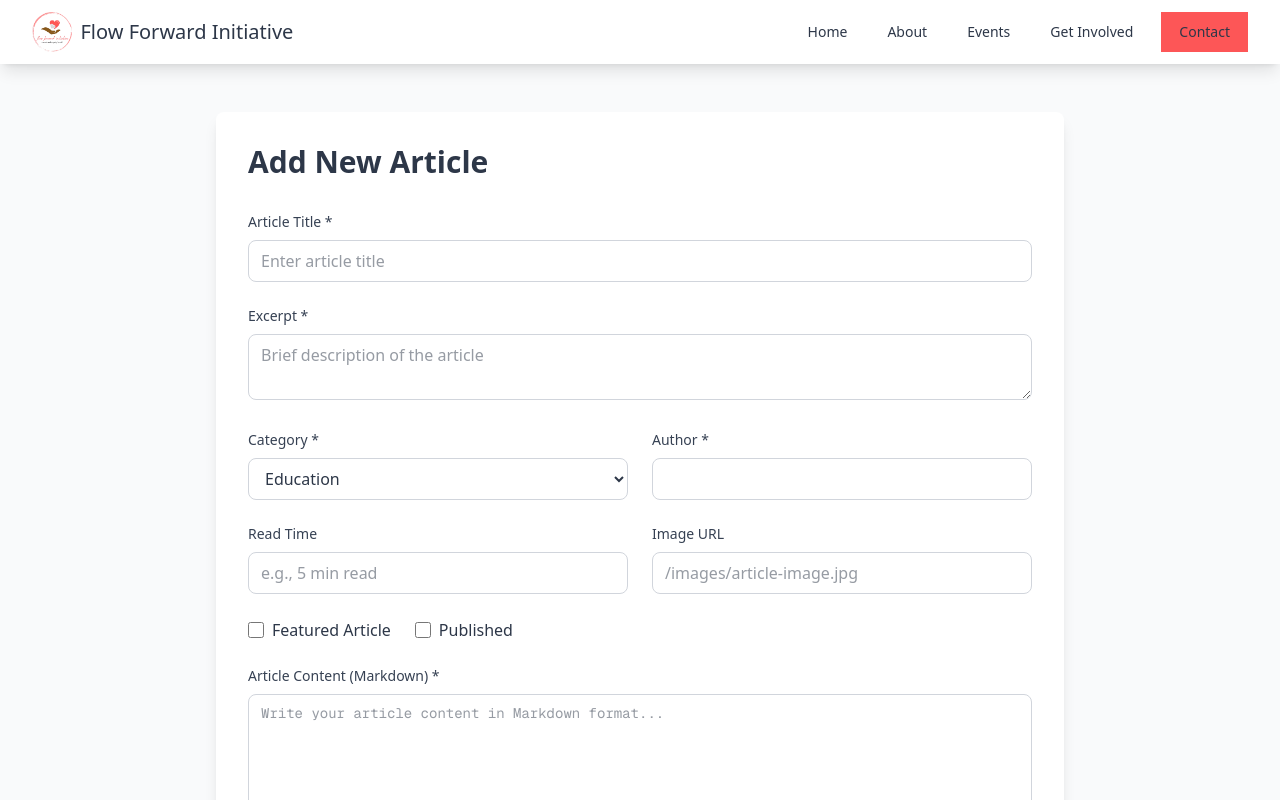
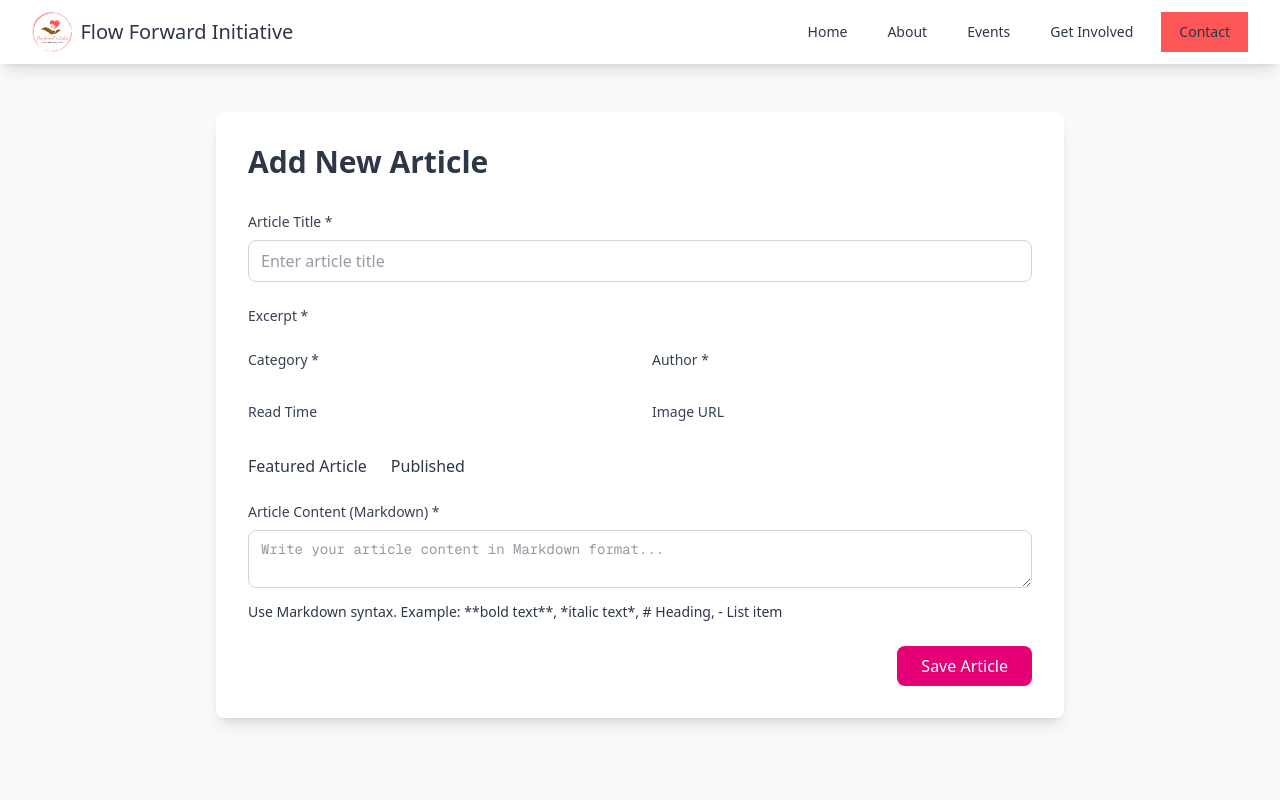
Before and after one commit to tanushri-ciganehalli/flowforwardinit, a Next.js app: page /admin/updates in a window 1280 px wide. Shown: the top 800 px of the page. Built offline with nearby package versions, Linux system fonts and the light colour scheme.

Commit message:
Fixed Version 6

```diff
--- a/app/admin/updates/page.tsx
+++ b/app/admin/updates/page.tsx
@@ -11,22 +11,22 @@ export default function AdminUpdatePage() {
   const [isSubmitting, setIsSubmitting] = useState(false)
   const [message, setMessage] = useState('')
 
-  const handleInputChange = (e) => {
-    const { name, value, type, checked } = e.target
+  const handleInputChange = (e: React.ChangeEvent<HTMLInputElement | HTMLTextAreaElement>) => {
+    const { name, value, type} = e.target
     setFormData(prev => ({
       ...prev,
-      [name]: type === 'checkbox' ? checked : value
+      [name]: value,
     }))
   }
 
-  const generateSlug = (title) => {
+  const generateSlug = (title: String) => {
     return title
       .toLowerCase()
       .replace(/[^a-z0-9]+/g, '-')
       .replace(/(^-|-$)/g, '')
   }
 
-  const handleSubmit = async (e) => {
+  const handleSubmit = async (e: React.FormEvent<HTMLFormElement>) => {
     e.preventDefault()
     setIsSubmitting(true)
     setMessage('')
@@ -63,20 +63,21 @@ ${formData.content}`
         // Reset form
         setFormData({
           title: '',
-          excerpt: '',
-          category: 'education',
-          author: 'Flow Forward Team',
-          readTime: '',
-          image: '',
-          featured: false,
-          published: true,
+          // excerpt: 'asd',
+          // category: 'education',
+          // author: 'Flow Forward Team',
+          // readTime: '',
+          // image: '',
+          // featured: false,
+          // published: true,
+          date: '',
           content: ''
         })
       } else {
         throw new Error('Failed to save article')
       }
     } catch (error) {
-      setMessage('Error saving article: ' + error.message)
+      setMessage('Error saving article: ' + (error as Error).message)
     } finally {
       setIsSubmitting(false)
     }
@@ -121,7 +122,7 @@ ${formData.content}`
               <label className="block text-sm font-medium text-gray-700 mb-2">
                 Excerpt *
               </label>
-              <textarea
+              {/* <textarea
                 name="excerpt"
                 value={formData.excerpt}
                 onChange={handleInputChange}
@@ -129,7 +130,7 @@ ${formData.content}`
                 rows="2"
                 className="w-full px-3 py-2 border border-gray-300 rounded-lg focus:ring-2 focus:ring-pink-500 focus:border-transparent"
                 placeholder="Brief description of the article"
-              />
+              /> */}
             </div>
 
             {/* Category and Author Row */}
@@ -138,30 +139,30 @@ ${formData.content}`
                 <label className="block text-sm font-medium text-gray-700 mb-2">
                   Category *
                 </label>
-                <select
+                {/* <select
                   name="category"
                   value={formData.category}
                   onChange={handleInputChange}
                   className="w-full px-3 py-2 border border-gray-300 rounded-lg focus:ring-2 focus:ring-pink-500 focus:border-transparent"
-                >
-                  <option value="education">Education</option>
+                > */}
+                  {/* <option value="education">Education</option>
                   <option value="updates">Updates</option>
                   <option value="events">Events</option>
-                </select>
+                </select> */}
               </div>
 
               <div>
                 <label className="block text-sm font-medium text-gray-700 mb-2">
                   Author *
                 </label>
-                <input
+                {/* <input
                   type="text"
                   name="author"
                   value={formData.author}
                   onChange={handleInputChange}
                   required
                   className="w-full px-3 py-2 border border-gray-300 rounded-lg focus:ring-2 focus:ring-pink-500 focus:border-transparent"
-                />
+                /> */}
               </div>
             </div>
 
@@ -171,52 +172,52 @@ ${formData.content}`
                 <label className="block text-sm font-medium text-gray-700 mb-2">
                   Read Time
                 </label>
-                <input
+                {/* <input
                   type="text"
                   name="readTime"
                   value={formData.readTime}
                   onChange={handleInputChange}
                   placeholder="e.g., 5 min read"
                   className="w-full px-3 py-2 border border-gray-300 rounded-lg focus:ring-2 focus:ring-pink-500 focus:border-transparent"
-                />
+                /> */}
               </div>
 
               <div>
                 <label className="block text-sm font-medium text-gray-700 mb-2">
                   Image URL
                 </label>
-                <input
+                {/* <input
                   type="text"
                   name="image"
                   value={formData.image}
                   onChange={handleInputChange}
                   placeholder="/images/article-image.jpg"
                   className="w-full px-3 py-2 border border-gray-300 rounded-lg focus:ring-2 focus:ring-pink-500 focus:border-transparent"
-                />
+                /> */}
               </div>
             </div>
 
             {/* Checkboxes */}
             <div className="flex space-x-6">
               <label className="flex items-center">
-                <input
+                {/* <input
                   type="checkbox"
                   name="featured"
                   checked={formData.featured}
                   onChange={handleInputChange}
                   className="mr-2 h-4 w-4 text-pink-600 focus:ring-pink-500 border-gray-300 rounded"
-                />
+                /> */}
                 Featured Article
               </label>
 
               <label className="flex items-center">
-                <input
+                {/* <input
                   type="checkbox"
                   name="published"
                   checked={formData.published}
                   onChange={handleInputChange}
                   className="mr-2 h-4 w-4 text-pink-600 focus:ring-pink-500 border-gray-300 rounded"
-                />
+                /> */}
                 Published
               </label>
             </div>
@@ -231,7 +232,6 @@ ${formData.content}`
                 value={formData.content}
                 onChange={handleInputChange}
                 required
-                rows="20"
                 className="w-full px-3 py-2 border border-gray-300 rounded-lg focus:ring-2 focus:ring-pink-500 focus:border-transparent font-mono text-sm"
                 placeholder="Write your article content in Markdown format..."
               />
```
